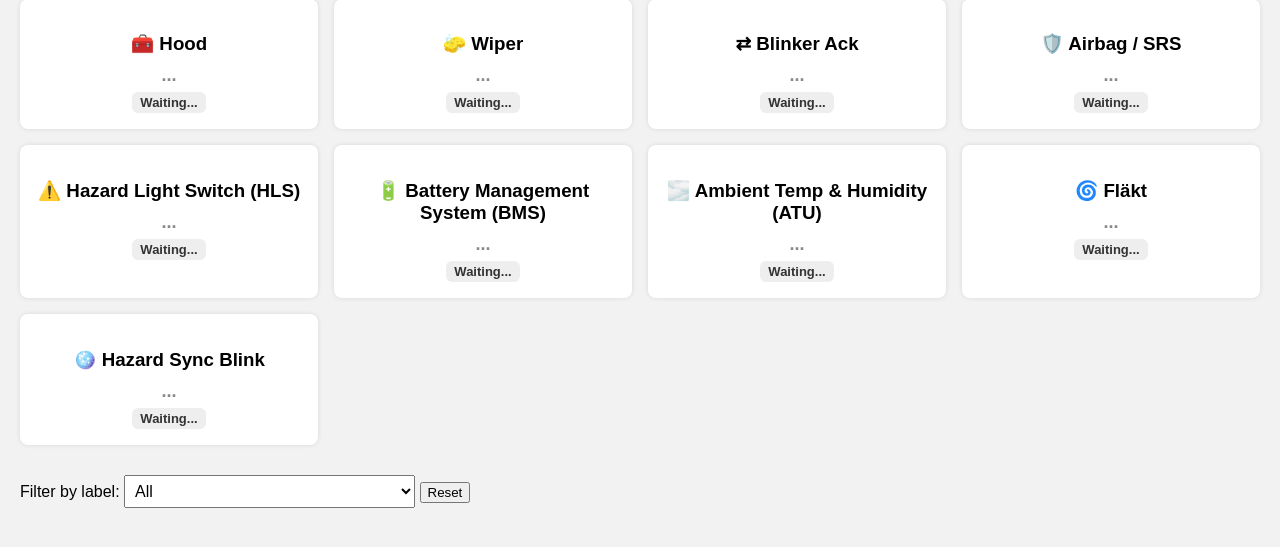
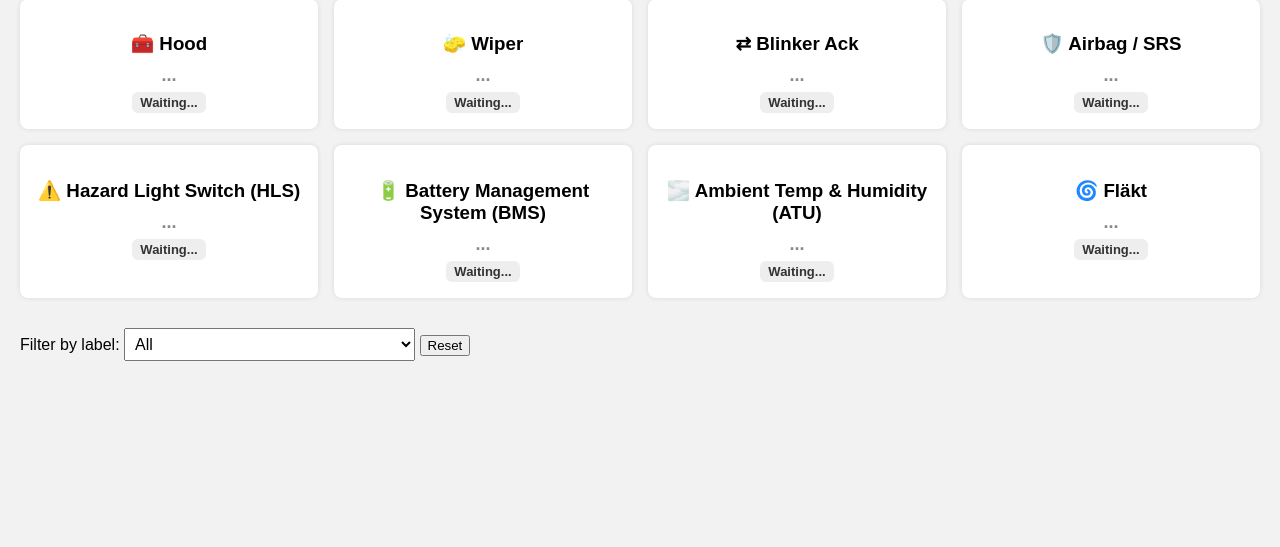
Before and after one commit to brodenn/canbus_classroom, a Flask app: page / in a window 1280 px wide. Shown: the part 216-763 px from the top of the page. Run offline with Flask 3, Linux system fonts and the light colour scheme; data that the repository does not hold is empty.

Commit message:
Remove hazard sync functionality and related styles from dashboard

```diff
--- a/pi_can_dashboard/app.py
+++ b/pi_can_dashboard/app.py
@@ -13,8 +13,6 @@ buffer_lock = Lock()
 AIRBAG_ID = 0x666
 last_airbag_life = None
 last_airbag_life_time = time.time()
-hazard_sync_active = False
-hazard_sync_timer = 0
 
 ID_LABELS = {
     "0x30":  "Ambient Temp & Humidity (ATU)",
@@ -26,8 +24,7 @@ ID_LABELS = {
     "0x451": "Blinker Ack",
     "0x459": "Hood & Wiper Feedback",
     "0x460": "Fläkt",
-    "0x666": "Airbag / SRS",
-    "0x999": "Hazard Sync"  # pseudo ID for sync status card
+    "0x666": "Airbag / SRS"
 }
 
 LOG_PATH = "logs/can_log.csv"
@@ -45,7 +42,7 @@ def log_to_csv(msg):
 can_bus = can.interface.Bus(channel='can0', interface='socketcan')
 
 def can_listener():
-    global last_airbag_life, last_airbag_life_time, hazard_sync_active, hazard_sync_timer
+    global last_airbag_life, last_airbag_life_time
     print("🔌 Starting CAN listener thread")
     try:
         for msg in can_bus:
@@ -67,12 +64,6 @@ def can_listener():
                 if airbag_status in [0x44, 0x66]:
                     print("🚨 Airbag triggered! Status:", hex(airbag_status))
 
-            if msg.arbitration_id == 0x451 and len(msg.data) >= 2:
-                b1 = msg.data[1]
-                if b1 in [0x80, 0x83]:
-                    hazard_sync_active = True
-                    hazard_sync_timer = time.time()
-
             with buffer_lock:
                 buffer.append(entry)
             print("📅", entry)
@@ -86,23 +77,10 @@ def index():
 
 @app.route("/api/can")
 def api_can():
-    global hazard_sync_active
     with buffer_lock:
         data = list(buffer)
 
     response = []
-    now = time.time()
-
-    if hazard_sync_active and (now - hazard_sync_timer < 2.5):
-        response.append({
-            "id": "0x999",
-            "label": "Hazard Sync Blink",
-            "data": "🔁 Synkronisering aktiv",
-            "timestamp": now
-        })
-    else:
-        hazard_sync_active = False
-
     for msg in data:
         id_str = msg["id"].lower()
         base_label = ID_LABELS.get(id_str, "Unknown")
--- a/pi_can_dashboard/templates/index.html
+++ b/pi_can_dashboard/templates/index.html
@@ -33,7 +33,6 @@
     .Humidity { background-color: #3f51b5; }
     .Sensitivity { background-color: #009688; }
     .Fan { background-color: #9c27b0; }
-    .HazardSync { background-color: #607d8b; }
     .Unknown { background-color: #aaa; }
     #filter {
       margin-bottom: 10px;
@@ -100,8 +99,7 @@
       "Hazard Light Switch (HLS)": "⚠️",
       "Battery Management System (BMS)": "🔋",
       "Ambient Temp & Humidity (ATU)": "🌫️",
-      "Fläkt": "🌀",
-      "Hazard Sync Blink": "🪩"
+      "Fläkt": "🌀"
     };
 
     const lastSeen = {};
@@ -120,8 +118,7 @@
       if (label.includes("Wiper")) return "Wiper";
       if (label.includes("Hood")) return "Hood";
       if (label.includes("Airbag")) return "Airbag";
-      if (label.includes("Hazard Light")) return "Hazard";
-      if (label.includes("Hazard Sync")) return "HazardSync";
+      if (label.includes("Hazard")) return "Hazard";
       if (label.includes("Humidity") || label.includes("Ambient")) return "Humidity";
       if (label.includes("Fläkt")) return "Fan";
       return "Unknown";
```
